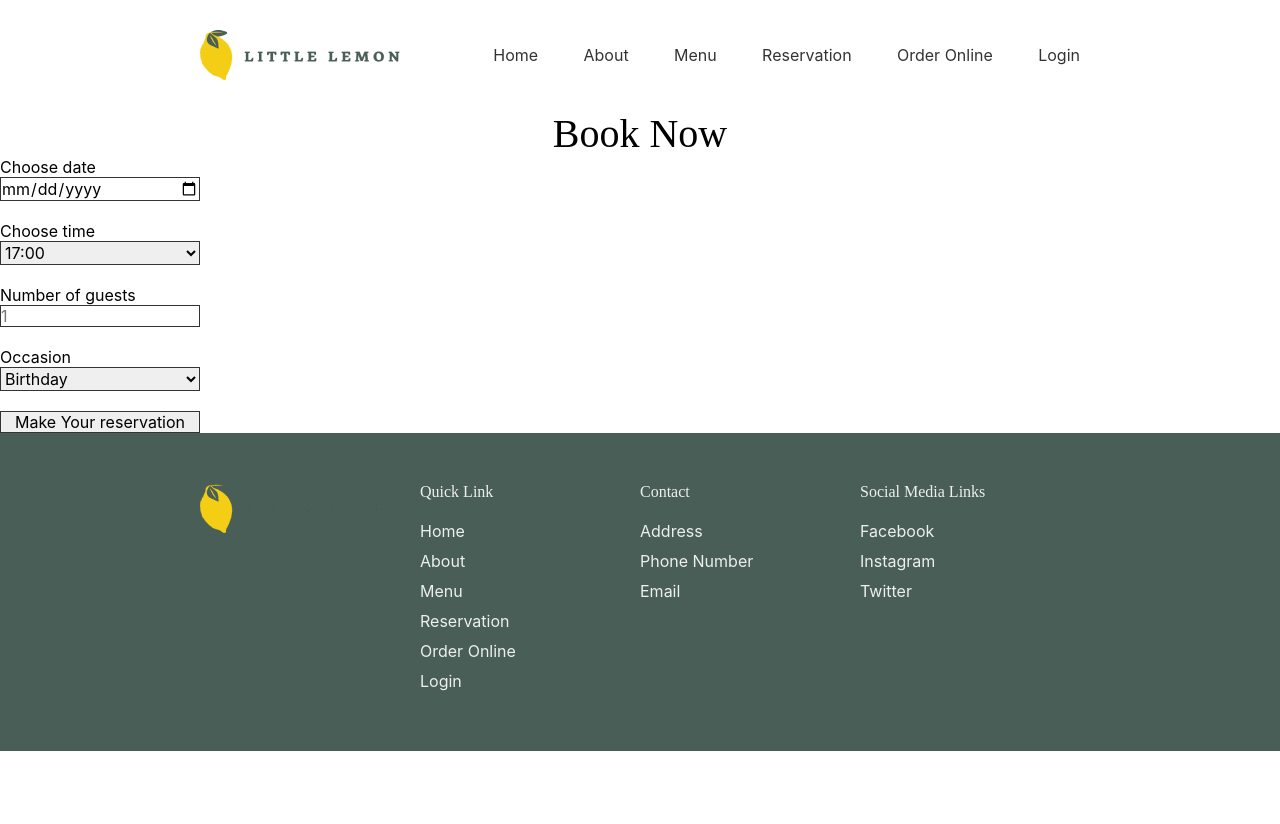
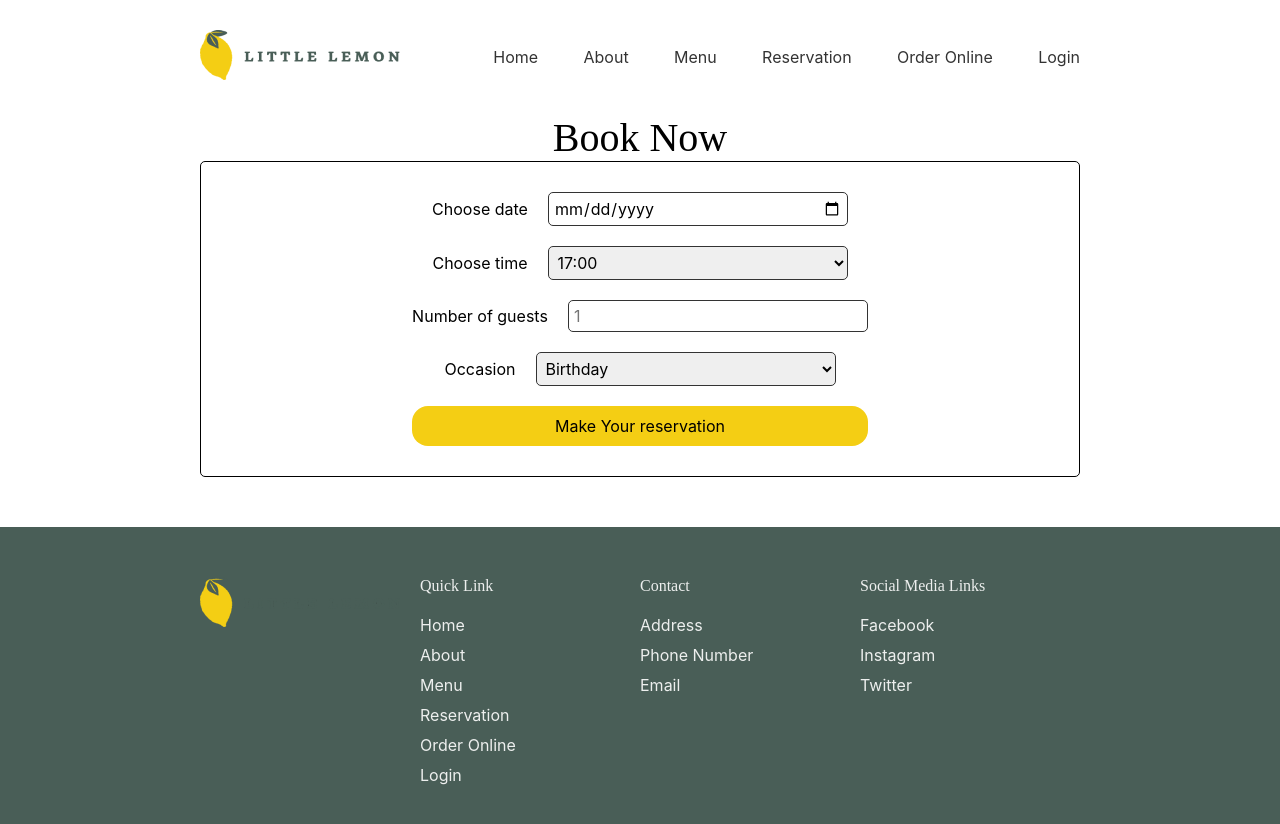
Before and after one commit to Samuel-jacobs/little-lemon-restuarant, a React (Create React App) app: page /Bookingpage in a window 1280 px wide. Shown: the top 824 px of the page. Before the commit the page ends 800 px from the top, so only its background shows below. Built offline with nearby package versions, Linux system fonts and the light colour scheme; a web font is replaced by a local one.

Commit message:
new updates

```diff
--- a/package.json
+++ b/package.json
@@ -8,6 +8,7 @@
     "@testing-library/user-event": "^13.5.0",
     "react": "^18.2.0",
     "react-dom": "^18.2.0",
+    "react-icons": "^4.11.0",
     "react-router-dom": "^6.16.0",
     "react-scripts": "5.0.1",
     "styled-components": "^6.0.8",
--- a/public/index.html
+++ b/public/index.html
@@ -18,6 +18,7 @@
       user's mobile device or desktop. See https://developers.google.com/web/fundamentals/web-app-manifest/
     -->
     <link rel="manifest" href="%PUBLIC_URL%/manifest.json" />
+
     <!--
       Notice the use of %PUBLIC_URL% in the tags above.
       It will be replaced with the URL of the `public` folder during the build.
@@ -42,5 +43,9 @@
       To begin the development, run `npm start` or `yarn start`.
       To create a production bundle, use `npm run build` or `yarn build`.
     -->
+
+
+
+    <script src="https://raw.githubusercontent.com/Meta-Front-End-Developer-PC/capstone/master/api.js"></script>
   </body>
 </html>
--- a/src/App.css
+++ b/src/App.css
@@ -47,7 +47,7 @@ button.btn {
   border: none;
   border-radius: 16px;
   background-color: #f4ce14;
-
+  cursor:pointer;
 }
 .flex {
   display: flex;
@@ -84,11 +84,38 @@ p.banner-text {
 /* booking page */
 input, select {
   border: 1px solid var(--secondary4);
-  width: 100%;
+  border-radius: 5px;
+  padding: 5px;
+  width: 300px;
+}
+.form-item {
+  margin: 0 auto;
+  margin-bottom: 20px;
+}
+.form-item label {
+  padding-right: 20px;
+}
+
+.bookingform {
+  border: 1px solid black;
+  border-radius: 5px;
+  padding: 30px;
+  margin-bottom: 50px;
+  display: grid;
+  justify-content: center;
+
+
 }
 
 .bookingformheader {
   text-align: center;
+}
+.submit {
+  border: none;
+  border-radius: 16px;
+  background-color: #f4ce14;
+  padding: 10px;
+  width: 100%;
 }
 
 @media  screen and (min-width: 1024px) {
--- a/src/App.js
+++ b/src/App.js
@@ -4,6 +4,7 @@ import './App.css';
 import { BrowserRouter, Routes, Route } from 'react-router-dom';
 import Home from './pages/HomePage';
 import BookingPage from './components/BookingPage';
+import ConfirmedBooking from './components/ConfirmedBooking';
 
 function App() {
   return (
@@ -11,7 +12,7 @@ function App() {
       <Routes>
         <Route index element={<Home />} />
         <Route path='Bookingpage' element={<BookingPage />} />
-
+        <Route path='ConfirmedBooking' element={<ConfirmedBooking />} />
       </Routes>
     </BrowserRouter>
   );
--- a/src/components/BookingForm.jsx
+++ b/src/components/BookingForm.jsx
@@ -1,49 +1,56 @@
 import React from 'react'
 import { useState } from 'react';
+import { submitAPI } from './fakeAPI';
+import { useNavigate } from 'react-router-dom';
 
-function BookingForm(props) {
+function BookingForm( {availableTimes, dispatch, submitForm} ) {
   const [date, setDate] = useState("");
   const [time, setTime]  = useState("");
   const [guests, setGuests] = useState("");
   const [occasion, setOccasion] = useState("");
+  const [formData, setFormData] = useState({
+    date: date, // Initialize date with a value
+    time: time,
+    guests: guests,
+    occasion: occasion // Initialize time with a value
+    // Add more form fields as needed
+  });
 
+  const handleDateChange = (e) => {
+    setDate(e.target.value);
+    dispatch({ type: 'SET_DATE', payload: e.target.value });
 
+  }
 
   const handleSubmit = (e) => {
     e.preventDefault();
+    submitForm(formData);
   }
-  const handleChange = (e) => {
-    setDate(e);
-    props.dispatch(e.target.value)
-
-  }
-
-
   return (
-    <>
+    <section className='wrapper'>
     <h2 className='bookingformheader'>Book Now</h2>
-    <form className='bookingform' onSubmit={handleSubmit} style = {{ display: "grid", maxWidth: "200px", gap: "20px" }}>
-      <div>
+    <form className='bookingform' onSubmit={handleSubmit}  >
+      <div className='form-item'>
         <label htmlFor="res-date">Choose date</label>
         <input
+          value={date}
           type="date"
           name='date'
-          value={date}
-          onChange={(e) => handleChange(e.target.value)}
+          onChange={handleDateChange}
            />
       </div>
-      <div>
+      <div className='form-item'>
         <label htmlFor="res-time">Choose time</label>
         <select
           value={time}
           name="time"
           onChange={(e) => setTime(e.target.value)}
           >
-            {props.times.map((time) => <option key={time.id}>{time.time}</option>
+            {availableTimes.map((time) => <option key={time}>{time}</option>
             )}
         </select>
       </div>
-      <div>
+      <div className='form-item'>
         <label htmlFor="guests">Number of guests</label>
         <input
           value={guests}
@@ -51,7 +58,7 @@ function BookingForm(props) {
           onChange={(e) => setGuests(e.target.value) }
           type="number" placeholder="1" min="1" max="10" id="guests"/>
       </div>
-      <div>
+      <div className='form-item'>
         <label htmlFor="occasion">Occasion</label>
         <select
           value={occasion}
@@ -63,9 +70,9 @@ function BookingForm(props) {
         </select>
       </div>
 
-      <input type="submit" value="Make Your reservation" />
+      <input className='submit' type="submit" value="Make Your reservation" />
     </form>
-    </>
+    </section>
   )
 };
 
--- a/src/components/BookingPage.jsx
+++ b/src/components/BookingPage.jsx
@@ -2,7 +2,10 @@ import React from 'react'
 import BookingForm from './BookingForm';
 import Header from "./Header";
 import Footer from "./Footer";
-import { useState, useReducer } from 'react';
+import { useState, useEffect, useReducer } from 'react';
+import { fetchAPI, submitAPI } from './fakeAPI';
+import { useNavigate } from 'react-router-dom';
+
 
 const date =  new Date();
 console.log(date)
@@ -11,48 +14,95 @@ const newday = date.getDay();
 console.log(newday)
 
 
-const  myTimes = () => {
-  return [
-    {id: 1, time: "17:00"},
-    {id: 2, time: "18:00"},
-    {id: 3, time: "19:00"},
-    {id: 4, time: "20:00"},
-    {id: 5, time: "21:00"},
-    {id: 6, time: "22:00"}
-  ]
-}
-const initializeTimes = myTimes();
+
+
+// const initialState = {
+//   selectedDate: '',
+//   availableTimes: [
+//     '17:00',
+//     '18:00',
+//     '19:00',
+//     '20:00',
+//     '21:00',
+//   ],
+// };
+
 
 
 
 const updateTimes = (state, action) => {
   switch (action.type) {
-    case 1:
-      // return state.map((time) => {
-      //   if (newday >= 1 && newday <= 6) {
-      //     return time;
-      //   } else if (newday === 7) {
-      //     return {...time.slice(2)}
-      //   }
-      // })
-      return state;
+    case 'SET_DATE':
+      try {
+        const newDate = action.payload;
+        const availableTimes = fetchAPI(newDate); // Fetch available times for the selected date
+
+        return {
+          ...state,
+          selectedDate: newDate,
+          availableTimes,
+        };
+      } catch (error) {
+        console.error('Error fetching data:', error);
+        return state; // Return the current state in case of an error
+      }
     default:
       return state;
+  }
+}
+const initializeTimes =  () => {
+  try {
+    const today = new Date();
+    const formattedDate = today.toISOString().slice(0, 10); // Get today's date in YYYY-MM-DD format
+    const availableTimes = fetchAPI(formattedDate); // Fetch available times for today
 
+    // Return the initial state with available times for today
+    return {
+      selectedDate: formattedDate,
+      availableTimes,
+    };
+  } catch (error) {
+    console.error('Error fetching data now bro:', error);
+    return {
+      selectedDate: '',
+      availableTimes: [], // Provide default values in case of an error
+    };
   }
 }
 
-
 function BookingPage() {
-  const [availableTimes, dispatch] = useReducer(updateTimes, initializeTimes);
+  useEffect(() => {
 
 
 
+  }, []);
 
+
+
+  const [state, dispatch] = useReducer(updateTimes, null, initializeTimes);
+  const navigate = useNavigate();
+  const submitForm = async (formData) => {
+    try {
+      // Call the submitAPI function with the form data
+      const isSuccess = await submitAPI(formData);
+
+      if (isSuccess) {
+        // Navigate to the booking confirmed page upon successful submission
+        navigate('/ConfirmedBooking'); // Replace with your desired route
+      } else {
+        // Handle submission failure (if needed)
+        console.error('Form submission failed');
+      }
+    } catch (error) {
+      // Handle any errors that might occur during the submission
+      console.error('Error submitting form:', error);
+    }
+  };
+  console.log(state.availableTimes)
   return (
     <>
       <Header />
-      <BookingForm className="wrapper" times = {availableTimes}   dispatch = {dispatch} />
+      <BookingForm className="wrapper" availableTimes = {state.availableTimes} submitForm={submitForm} dispatch = {dispatch} />
       <Footer />
     </>
   )
--- /dev/null
+++ b/src/components/ConfirmedBooking.jsx
@@ -0,0 +1,26 @@
+import React from 'react'
+import Header from './Header'
+import Footer from './Footer'
+
+
+function ConfirmMessage() {
+    return (
+        <div className="container confirmed-booking">
+      {/* <FontAwesomeIcon icon={faCircleCheck} size="3x" /> */}
+      <h2>Your reservation has been confirmed.</h2>
+      <p>You will receive an email with all the details.</p>
+    </div>
+    )
+}
+
+function ConfirmedBooking() {
+  return (
+    <>
+        <Header />
+        <ConfirmMessage />
+        <Footer />
+    </>
+  )
+}
+
+export default ConfirmedBooking
--- a/src/components/Header.js
+++ b/src/components/Header.js
@@ -2,13 +2,14 @@ import React from 'react'
 import logo from '../logo.png';
 import Nav from './Nav'
 import styled from 'styled-components';
+import { Link } from 'react-router-dom';
 
 
 function Header() {
   return (
     <section className="wrapper">
       <NavWrapper>
-        <img src={logo} />
+        <Link to="/"><img src={logo} /></Link>
         <Nav />
       </NavWrapper>
     </section>
--- a/src/components/Main.js
+++ b/src/components/Main.js
@@ -4,8 +4,7 @@ import BannerImage from '../Images/image.png';
 import CardImg1 from '../Images/special1.png';
 import CardImg2 from '../Images/special2.png';
 import CardImg3 from '../Images/special3.png';
-import BookingPage from './BookingPage';
-import { useState, useReducer } from 'react';
+import { Link } from 'react-router-dom';
 
 function Banner() {
   return (
@@ -14,7 +13,7 @@ function Banner() {
         <h1>Little Lemon</h1>
         <h2 className='subtitle'>Chicago</h2>
         <p className='banner-text'>We are a family owned mediterranean resturant focused on traditional recipes served with a modern twist.</p>
-        <button className='btn'>Reserve a Table</button>
+        <Link to="./bookingpage"><button className='btn'>Reserve a Table</button></Link>
       </div>
       <div>
         <img src={BannerImage} />
--- /dev/null
+++ b/src/components/fakeAPI.js
@@ -0,0 +1,18 @@
+
+
+const availableTimesData = {
+
+  '2023-10-10': ['17:00', '18:00', '19:00'],
+  '2023-10-11': ['18:00', '19:00', '20:00'],
+
+};
+
+export function fetchAPI(date) {
+  const availableTimes = availableTimesData[date] || ['17:00', '18:00', '19:00', '20:00', '21:00', '22:00'];
+  return availableTimes;
+}
+
+export function submitAPI(formData) {
+  // Simulate a successful submission
+  return true;
+}
```
Also changed, not shown: 1 other file (tests, documents, lock files or other folders).
